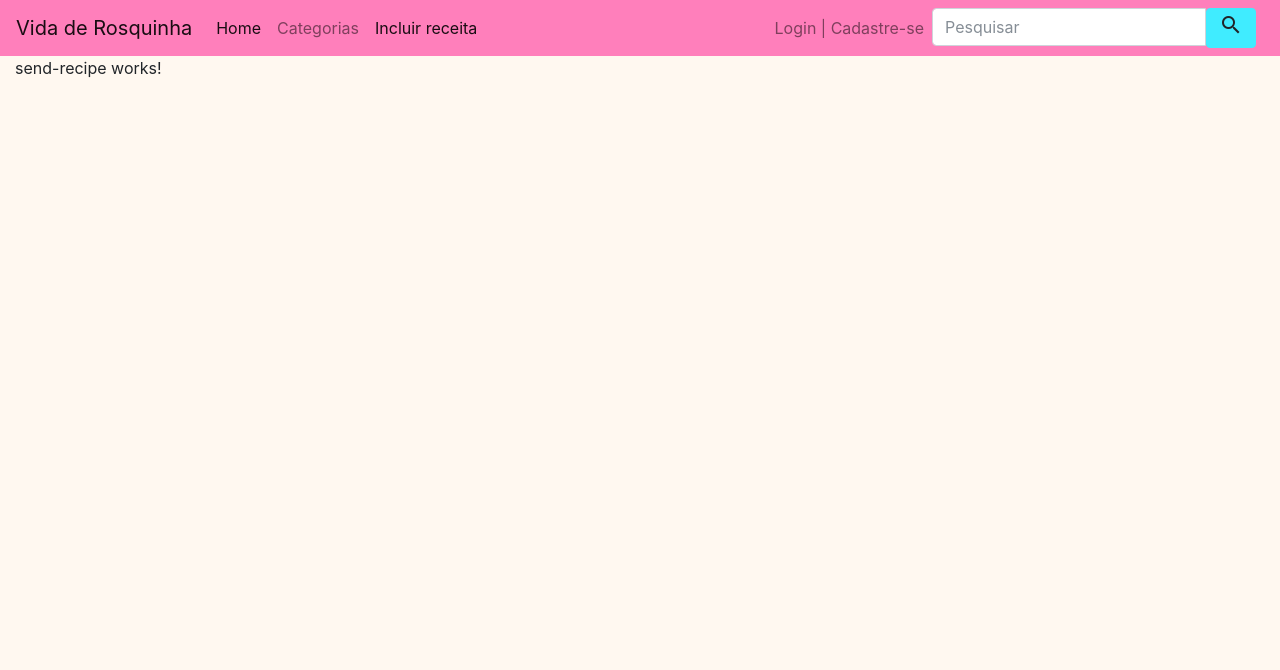
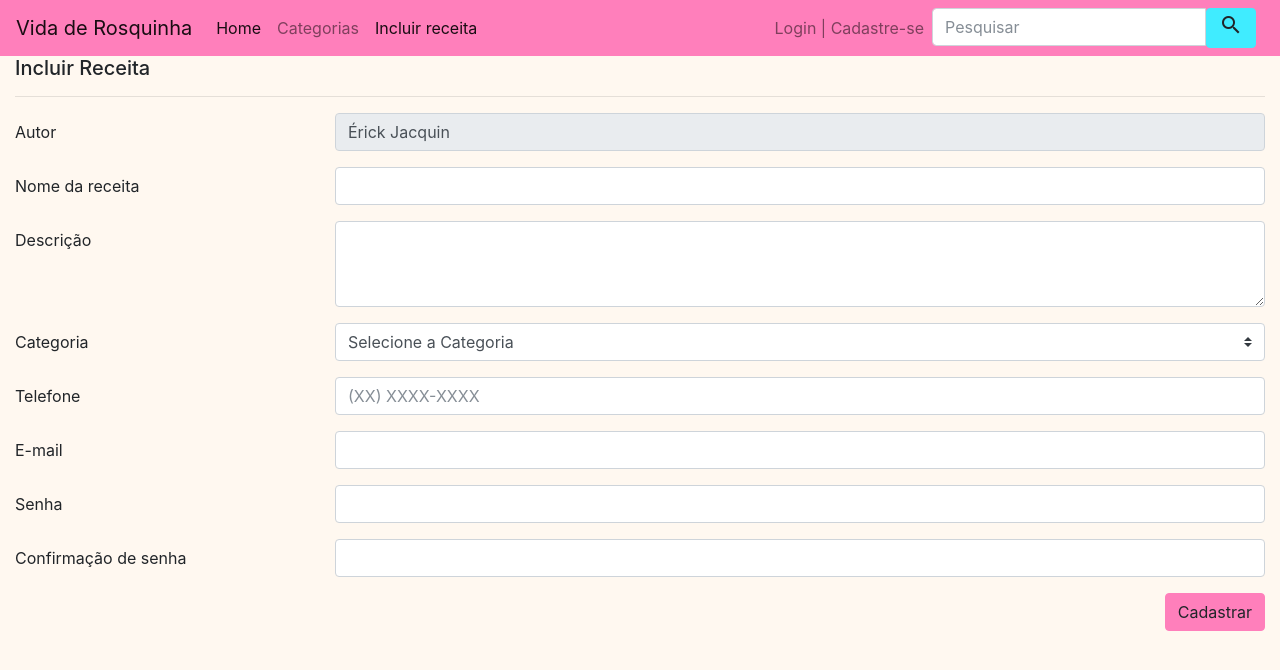
Before and after one commit to carlosasj/SCC0565-2017-2-projeto, an Angular app: page /incluir-receita in a window 1280 px wide. Shown: the top 670 px of the page. Built offline with nearby package versions, Linux system fonts and the light colour scheme.

Commit message:
Cria tela de cadastro de receitas

```diff
--- a/src/app/content/send-recipe/send-recipe.component.html
+++ b/src/app/content/send-recipe/send-recipe.component.html
@@ -1,3 +1,64 @@
-<p>
-  send-recipe works!
-</p>
+<div class="row">
+        <div class="col-sm-12">
+            <div class="page-panel">
+                <h5>Incluir Receita</h5>
+                <hr>
+                <form action="">
+                    <div class="form-group row">
+                        <label for="author" class="col-sm-2 col-md-3 col-form-label">Autor</label>
+                        <div class="col-sm-10 col-md-9">
+                            <input type="text" class="form-control uppercase" id="author" value="Érick Jacquin"  disabled required>
+                        </div>
+                    </div>
+                    <div class="form-group row">
+                        <label for="recipe-name" class="col-sm-2 col-md-3 col-form-label">Nome da receita</label>
+                        <div class="col-sm-10 col-md-9">
+                            <input type="text" class="form-control" id="recipe-name"  required>
+                        </div>
+                    </div>
+                    <div class="form-group row">
+                        <label for="description" class="col-sm-2 col-md-3 col-form-label">Descrição</label>
+                        <div class="col-sm-10 col-md-9">
+                            <textarea class="form-control" id="description" rows="3" required></textarea>
+                        </div>
+                    </div>
+                    <div class="form-group row">
+                        <label for="state" class="col-sm-2 col-md-3 col-form-label">Categoria</label>
+                        <div class="col-sm-10 col-md-9">
+                            <select class="custom-select" id="categories" required>
+                                <option disabled selected>Selecione a Categoria</option>
+                                <option *ngFor="let category of categories" [value]="category">{{category}}</option>
+                            </select>
+                        </div>
+                    </div>
+                    <div class="form-group row">
+                        <label for="phone" class="col-sm-2 col-md-3 col-form-label">Telefone</label>
+                        <div class="col-sm-10 col-md-9">
+                            <input type="text" class="form-control" id="phone" placeholder="(XX) XXXX-XXXX" required>
+                        </div>
+                    </div>
+                    <div class="form-group row">
+                        <label for="email" class="col-sm-2 col-md-3 col-form-label">E-mail</label>
+                        <div class="col-sm-10 col-md-9">
+                            <input type="email" class="form-control" id="email" required>
+                        </div>
+                    </div>
+                    <div class="form-group row">
+                        <label for="password" class="col-sm-2 col-md-3 col-form-label">Senha</label>
+                        <div class="col-sm-10 col-md-9">
+                            <input type="password" class="form-control" id="password" required>
+                        </div>
+                    </div>
+                    <div class="form-group row">
+                        <label for="password-verification" class="col-sm-2 col-md-3 col-form-label">Confirmação de senha</label>
+                        <div class="col-sm-10 col-md-9">
+                            <input type="password" class="form-control" id="password-verification" required>
+                        </div>
+                    </div>
+                    <div class="float-right clearfix">
+                        <button type="button" class="btn btn-primary">Cadastrar</button>
+                    </div>
+                </form>
+            </div>
+        </div>
+    </div>
--- a/src/app/content/send-recipe/send-recipe.component.ts
+++ b/src/app/content/send-recipe/send-recipe.component.ts
@@ -1,14 +1,15 @@
 import { Component, OnInit } from '@angular/core';
 
 @Component({
-  templateUrl: './send-recipe.component.html',
-  styleUrls: ['./send-recipe.component.scss']
+    templateUrl: './send-recipe.component.html',
+    styleUrls: ['./send-recipe.component.scss']
 })
 export class SendRecipeComponent implements OnInit {
+    // TODO Isso vai ser pego de um serviço
+    categories = ['Sobremesa', 'Salada', 'Prato Principal', 'Entrada'];
+    constructor() { }
 
-  constructor() { }
-
-  ngOnInit() {
-  }
+    ngOnInit() {
+    }
 
 }
```
